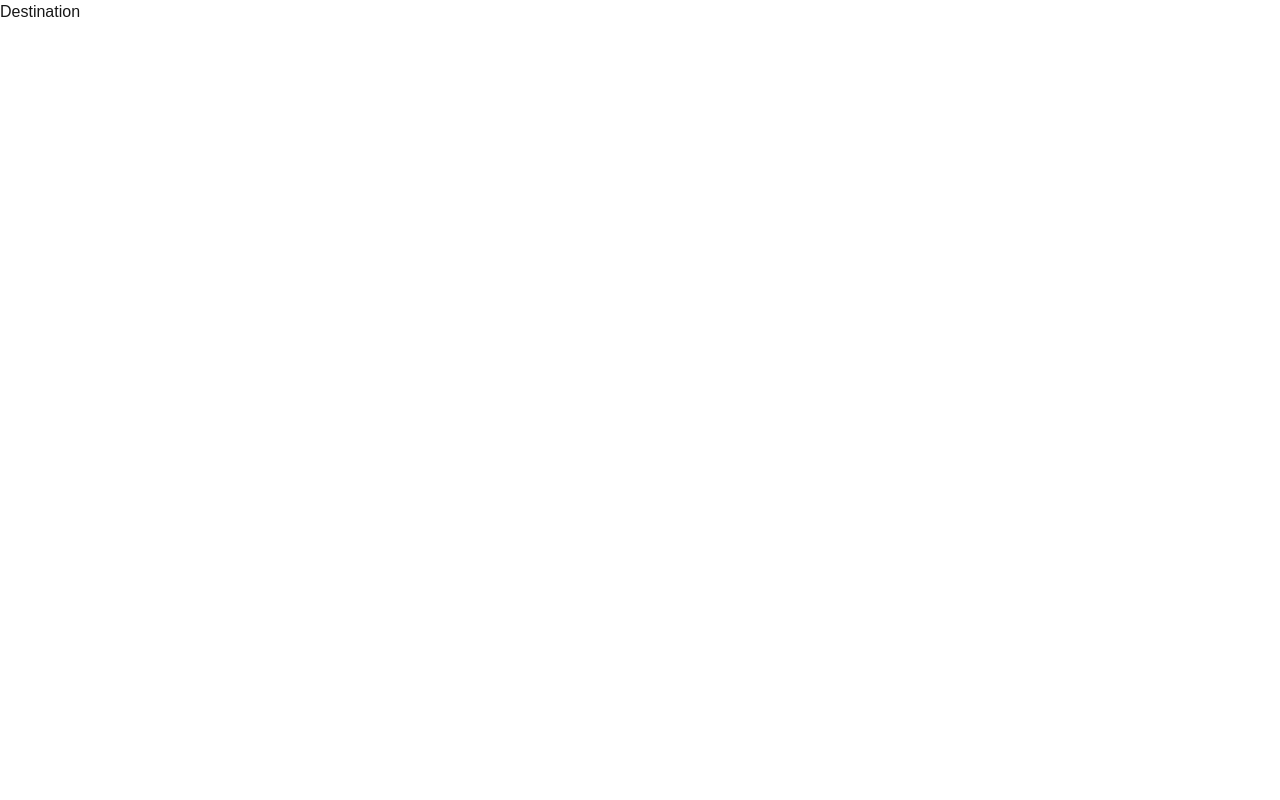
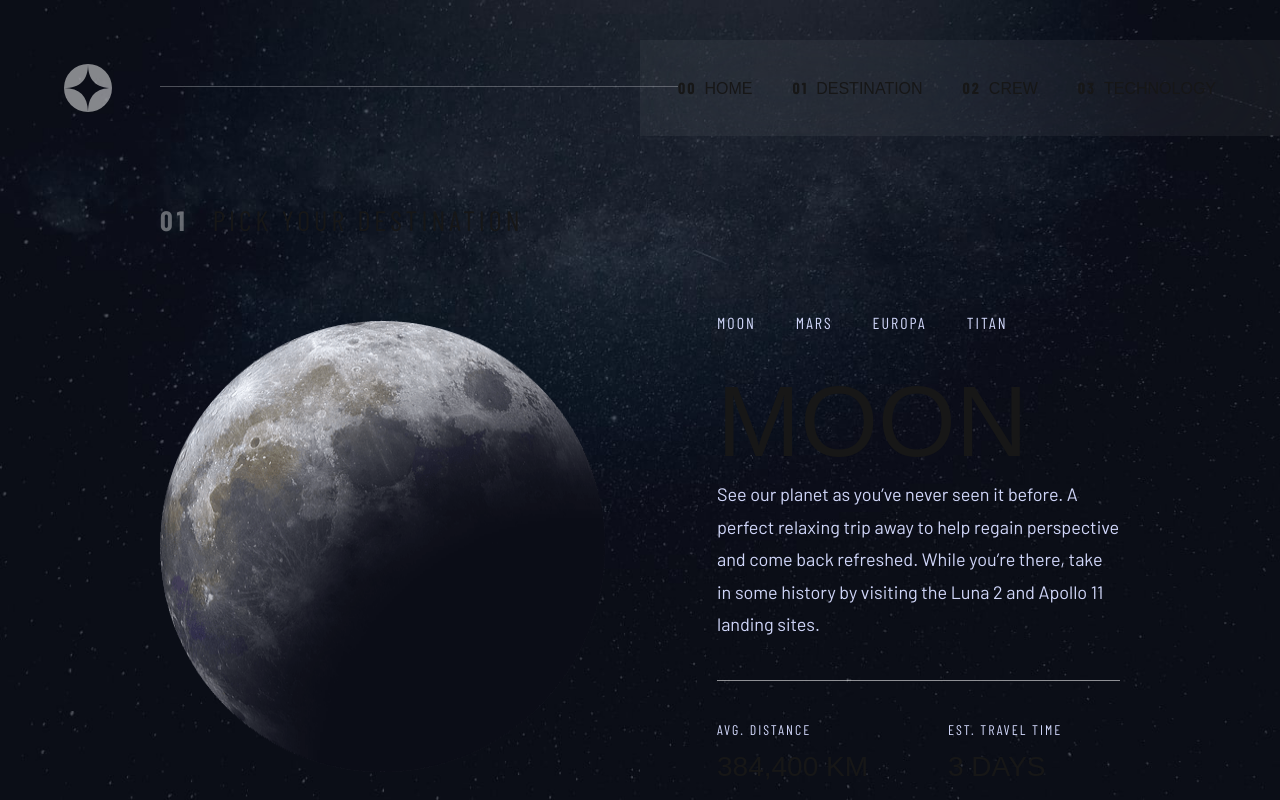
Before and after one commit to muhkyle17/birthday-reminder, a Next.js app: page /destination in a window 1280 px wide. Built offline with nearby package versions, Linux system fonts and the light colour scheme; a web font is replaced by a local one.

Commit message:
Add the structure of destinatino page

```diff
--- a/src/app/destination/page.js
+++ b/src/app/destination/page.js
@@ -1,7 +1,54 @@
+import Image from 'next/image'
+
+import Navbar from '@/components/Navbar'
+import Moon from '../../../public/destination/image-moon.png'
+
 const Destination = () => {
   return (
-    <div>
-      <p>Destination</p>
+    <div className='bg-[url("/destination/background-destination-mobile.jpg")] sm:bg-[url("/destination/background-destination-tablet.jpg")] lg:bg-[url("/destination/background-destination-desktop.jpg")] bg-cover bg-no-repeat w-screen h-screen min-h-screen'>
+      <div className='flex flex-col items-start pt-0 lg:pt-10 w-screen lg:h-screen'>
+        <Navbar />
+
+        <div className='container mx-auto px-40 mt-20 flex flex-col gap-24'>
+          <p className='uppercase typography-preset-five flex flex-row gap-6'>
+            <span className='font-bold text-[#ffffff5f]'>01</span>
+            Pick your destination
+          </p>
+
+          <div className='flex flex-row gap-28'>
+            <Image src={Moon} />
+            <div className='flex flex-col'>
+              <div className='flex flex-row gap-10 typography-preset-eight text-secondary uppercase'>
+                <div>Moon</div>
+                <div>Mars</div>
+                <div>Europa</div>
+                <div>Titan</div>
+              </div>
+
+              <h1 className='typography-preset-two uppercase mt-10'>Moon</h1>
+
+              <p className='typography-preset-nine text-secondary'>
+                See our planet as you’ve never seen it before. A perfect relaxing trip away to help
+                regain perspective and come back refreshed. While you’re there, take in some history
+                by visiting the Luna 2 and Apollo 11 landing sites.
+              </p>
+
+              <div className='mt-10 bg-[#ffffff8a] h-[0.5px]' />
+
+              <div className='mt-12 uppercase flex flex-row gap-20'>
+                <div className='flex flex-col gap-8'>
+                  <p className='typography-preset-seven text-secondary'>Avg. Distance</p>
+                  <p className='typography-preset-six'>384,400 km</p>
+                </div>
+                <div className='flex flex-col gap-8'>
+                  <p className='typography-preset-seven text-secondary'>Est. Travel Time</p>
+                  <p className='typography-preset-six'>3 days</p>
+                </div>
+              </div>
+            </div>
+          </div>
+        </div>
+      </div>
     </div>
   )
 }
--- a/src/app/page.js
+++ b/src/app/page.js
@@ -4,7 +4,7 @@ import Navbar from '@/components/Navbar'
 
 export default function Home() {
   return (
-    <div className='bg-[url("/home/background-home-mobile.jpg")] sm:bg-[url("/home/background-home-tablet.jpg")] lg:bg-[url("/home/background-home-desktop.jpg")] bg-cover lg:bg-right bg-no-repeat w-screen h-screen min-h-screen '>
+    <div className='bg-[url("/home/background-home-mobile.jpg")] sm:bg-[url("/home/background-home-tablet.jpg")] lg:bg-[url("/home/background-home-desktop.jpg")] bg-cover lg:bg-right bg-no-repeat w-screen h-screen min-h-screen'>
       <div className='flex flex-col items-center lg:justify-between pt-0 lg:pt-10 w-screen lg:h-screen'>
         <Navbar />
 
--- a/src/components/Layout.jsx
+++ /dev/null
@@ -1,9 +0,0 @@
-const Layout = () => {
-  return (
-    <div>
-      <p>Layout</p>
-    </div>
-  )
-}
-
-export default Layout
```
